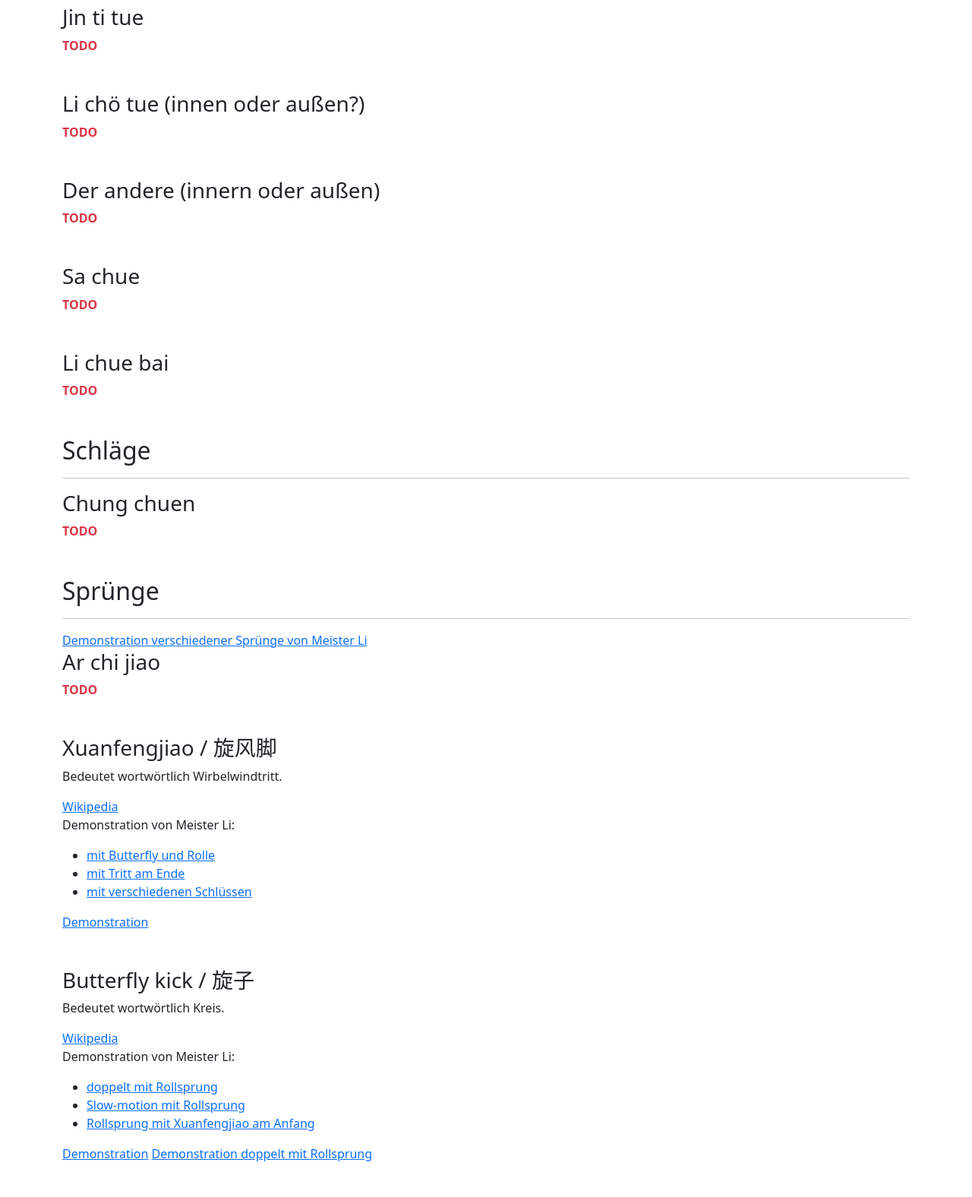
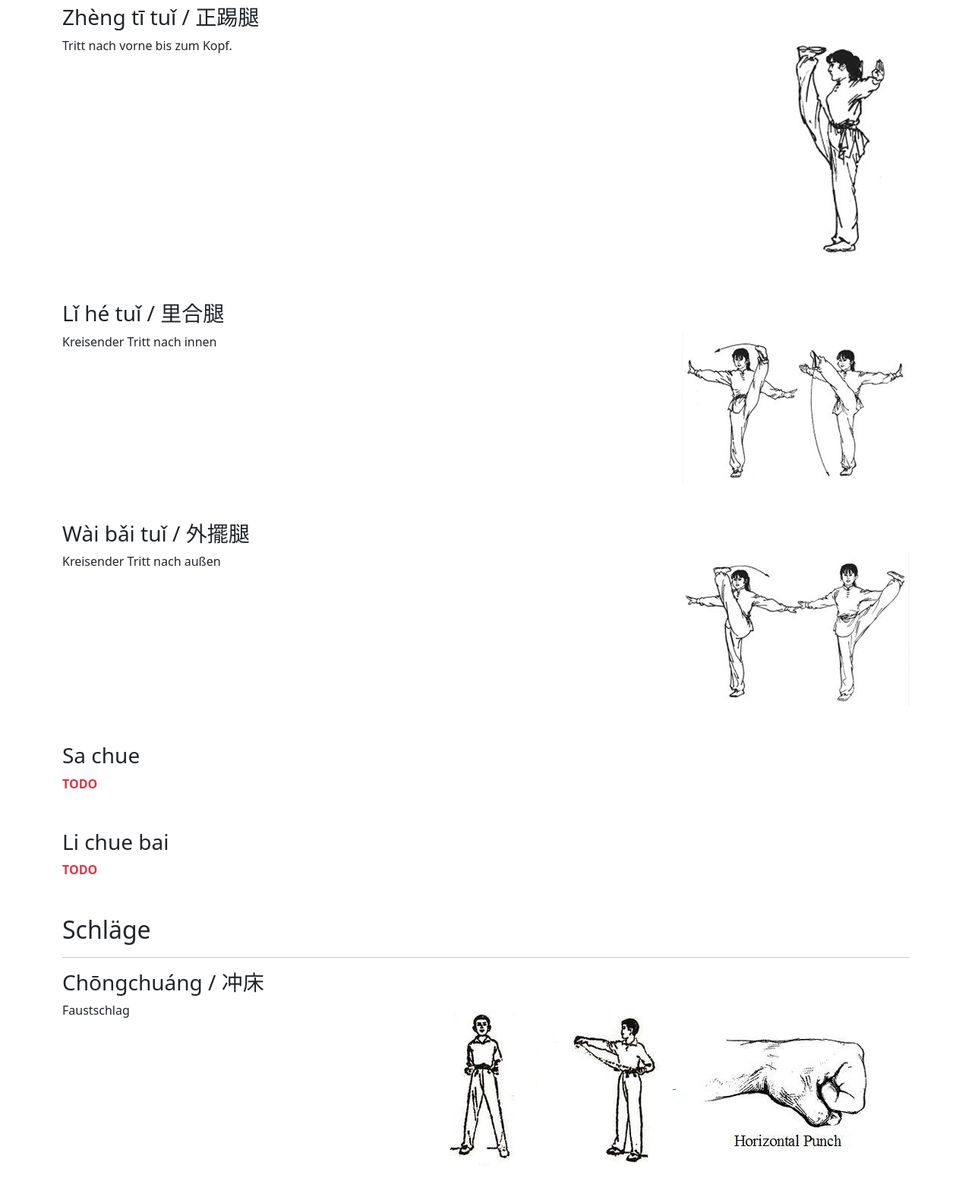
Before and after one commit to aczwink/KungFuWiki, a plain HTML site: page static/index.html in a window 1280 px wide. Shown: the part 1980-3556 px from the top of the page at 76% size. Drawn offline with nearby package versions, Linux system fonts and the light colour scheme.

Commit message:
added more pics and chinese text

```diff
--- a/static/index.html
+++ b/static/index.html
@@ -97,18 +97,45 @@
 		<h2 class="mt-5">Tritte</h2>
 		<hr />
 
-		<h3>Jin ti tue</h3>
-		<p><strong class="text-danger">TODO</strong></p>
+		<h3>Zhèng tī tuǐ / 正踢腿</h3>
+		<div class="row">
+			<div class="col">
+				<p>Tritt nach vorne bis zum Kopf.</p>
+			</div>
+			<div class="col-auto">
+				<a target="_blank" href="https://basia.blog/shaolin-kung-fu-basics/">
+					<img src="images/Fig.-11-Zheng-ti-tui.jpeg" />
+				</a>
+			</div>
+		</div>
 
 		<div class="mt-5"></div>
 
-		<h3>Li chö tue (innen oder außen?)</h3>
-		<p><strong class="text-danger">TODO</strong></p>
+		<h3>Lǐ hé tuǐ / 里合腿</h3>
+		<div class="row">
+			<div class="col">
+				<p>Kreisender Tritt nach innen</p>
+			</div>
+			<div class="col-auto">
+				<a target="_blank" href="https://basia.blog/shaolin-kung-fu-basics/">
+					<img src="images/Fig.-13-Li-he-tui..jpeg" />
+				</a>
+			</div>
+		</div>
 
 		<div class="mt-5"></div>
 
-		<h3>Der andere (innern oder außen)</h3>
-		<p><strong class="text-danger">TODO</strong></p>
+		<h3>Wài bǎi tuǐ / 外擺腿</h3>
+		<div class="row">
+			<div class="col">
+				<p>Kreisender Tritt nach außen</p>
+			</div>
+			<div class="col-auto">
+				<a target="_blank" href="https://basia.blog/shaolin-kung-fu-basics/">
+					<img src="images/Fig.-12-Wai-bai-tui.jpeg" />
+				</a>
+			</div>
+		</div>
 
 		<div class="mt-5"></div>
 
@@ -139,8 +166,18 @@
 		<h2 class="mt-5">Schläge</h2>
 		<hr />
 
-		<h3>Chung chuen</h3>
-		<p><strong class="text-danger">TODO</strong></p>
+		<h3>Chōngchuáng / 冲床</h3>
+		<div class="row">
+			<div class="col">
+				<p>Faustschlag</p>
+			</div>
+			<div class="col-auto">
+				<a target="_blank" href="https://basia.blog/shaolin-kung-fu-basics/">
+					<img src="images/Fig.-3-Horizontal-punch..jpeg" />
+					<img src="images/Fig.-3-Horizontal-punch2.jpg" />
+				</a>
+			</div>
+		</div>
 
 
 
@@ -160,8 +197,9 @@
 		<div class="mt-5"></div>
 
 		<h3>Xuanfengjiao / 旋风脚</h3>
+		<div class="row">
+			<div class="col">
 				<p>Bedeutet wortwörtlich Wirbelwindtritt.</p>
-		<a target="_blank" href="https://en.wikipedia.org/wiki/540_kick">Wikipedia</a>
 				<p>Demonstration von Meister Li:</p>
 				<ul>
 					<li><a target="_blank" href="https://www.instagram.com/p/CP0IVJtIxS5/?utm_source=ig_web_copy_link&igsh=MzRlODBiNWFlZA==">mit Butterfly und Rolle</a></li>
@@ -169,6 +207,14 @@
 					<li><a target="_blank" href="https://www.instagram.com/p/B_0CpHbIk6P/?utm_source=ig_web_copy_link&igsh=MzRlODBiNWFlZA==">mit verschiedenen Schlüssen</a></li>
 				</ul>
 				<a target="_blank" href="https://www.instagram.com/p/B428hbnoJtM/?utm_source=ig_web_copy_link&igsh=MzRlODBiNWFlZA==">Demonstration</a>
+				<a target="_blank" href="https://en.wikipedia.org/wiki/540_kick">Wikipedia</a>
+			</div>
+			<div class="col-auto">
+				<a target="_blank" href="https://basia.blog/shaolin-kung-fu-basics/">
+					<img src="images/Fig.-22-Xuan-feng-jiao.jpeg" />
+				</a>
+			</div>
+		</div>
 
 
 		<div class="mt-5"></div>
@@ -216,12 +262,41 @@
 		<ul>
 			<li><a target="_blank" href="https://www.facebook.com/Shaolin.Kungfu.Institut.eV/videos/dan-pai-jiao-za-quan/913693459086584/">mit za quan</a></li>
 			<li><a target="_blank" href="https://www.facebook.com/Shaolin.Kungfu.Institut.eV/videos/dan-pai-jiao-wu-long-pan-da/905080169943711/">mit wu long pan da</a></li>
-			<li><a target="_blank" href="https://www.facebook.com/Shaolin.Kungfu.Institut.eV/videos/dan-pai-jiao-fan-yao/1151733105210177/">mit fan yao</a></li>
 		</ul>
+
+		<div class="row">
+			<div class="col">
+				<p>mit Fān yāo / 翻腰</p>
+				<a target="_blank" href="https://www.facebook.com/Shaolin.Kungfu.Institut.eV/videos/dan-pai-jiao-fan-yao/1151733105210177/">Demonstration von Meister Li</a>
+			</div>
+			<div class="col-auto">
+				<a target="_blank" href="https://basia.blog/shaolin-kung-fu-basics/">
+					<img src="images/Fig.22-fanyao_waist-wheeling-ex.jpeg" />
+				</a>
+			</div>
+		</div>
 
 
 		<div class="mt-5"></div>
 
+
+
+
+		<h3>Hòu sǎo tuǐ / 后扫腿</h3>
+		<div class="row">
+			<div class="col">
+				<p>Beinfeger</p>
+			</div>
+			<div class="col-auto">
+				<a target="_blank" href="https://basia.blog/shaolin-kung-fu-basics/">
+					<img src="images/Fig.-19-Hou-sao-tui.jpeg" />
+				</a>
+			</div>
+		</div>
+
+
+
+		<div class="mt-5"></div>
 
 
 		<h3>Zi shue, Li yu da din, Breakdance up</h3>
```
Also changed, not shown: static/images/Fig.-11-Zheng-ti-tui.jpeg (added), static/images/Fig.-12-Wai-bai-tui.jpeg (added), static/images/Fig.-13-Li-he-tui..jpeg (added), static/images/Fig.-19-Hou-sao-tui.jpeg (added), static/images/Fig.-22-Xuan-feng-jiao.jpeg (added), static/images/Fig.-3-Horizontal-punch..jpeg (added), static/images/Fig.-3-Horizontal-punch2.jpg (added), static/images/Fig.22-fanyao_waist-wheeling-ex.jpeg (added). Lines whose indentation alone changed are shown as unchanged.
